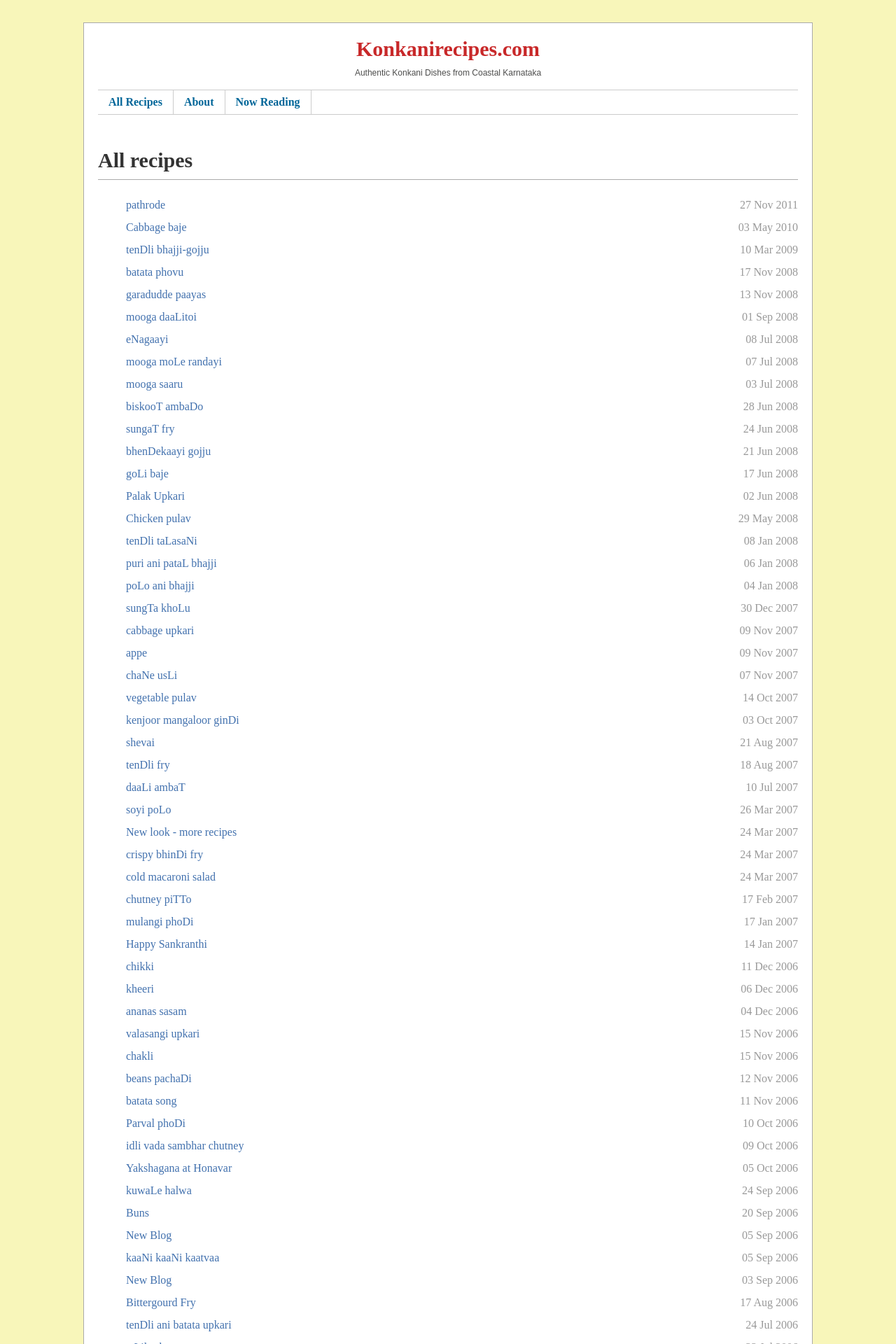
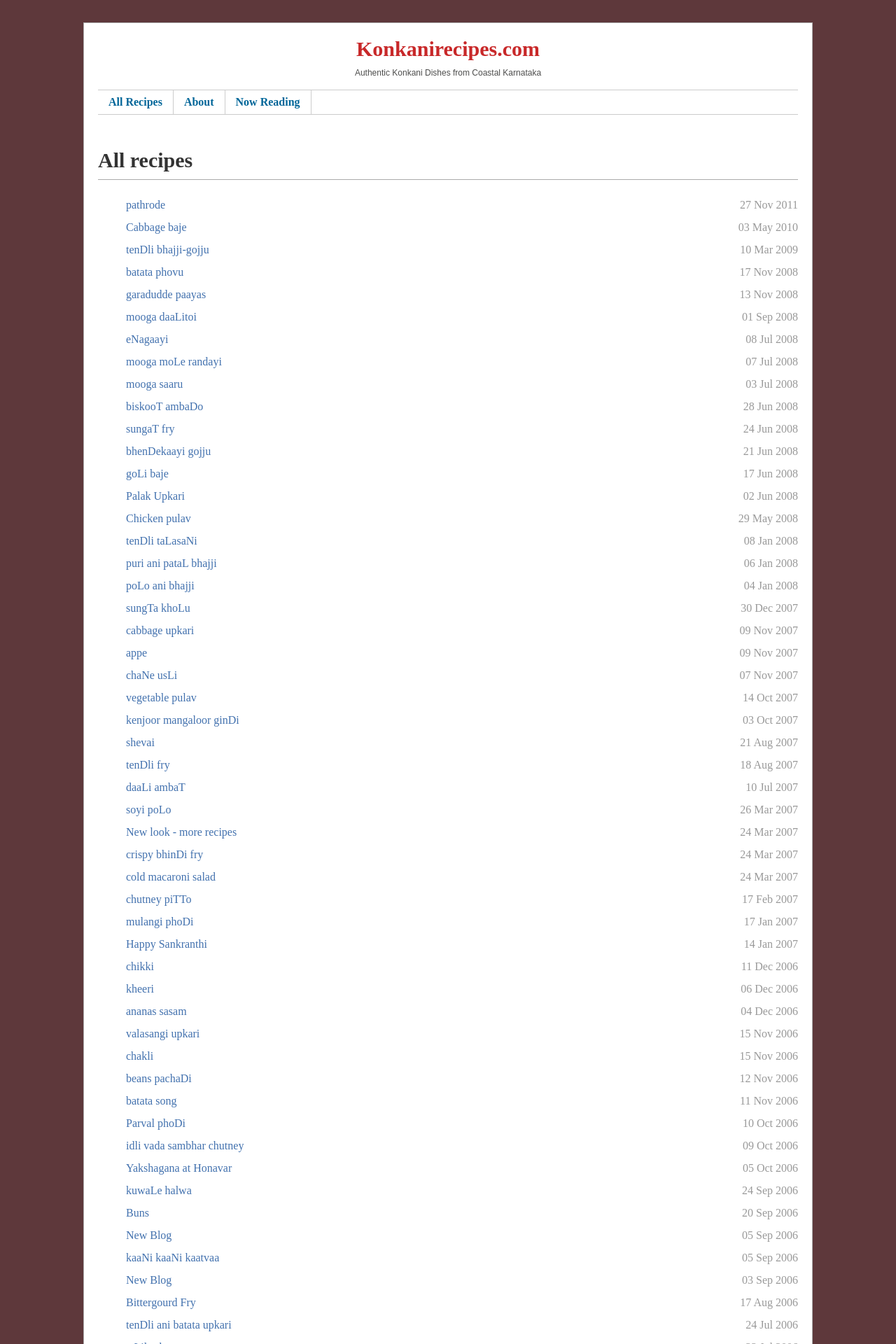
Before and after one commit to npai/npai.github.com, a Jekyll site: the page built from recipes/index.html, in a window 1280 px wide. Shown: the top 1920 px of the page at 70% size. Built offline with Jekyll 4.4.1, drawn with Linux system fonts in a browser that asks for light colours; some web fonts are replaced; comment, search, counter and statistics services are not loaded.

Commit message:
Update css/style.css

```diff
--- a/css/style.css
+++ b/css/style.css
@@ -1,7 +1,7 @@
 body {
 	font-family: 'Droid Serif', serif;
 	font-size: 16px;
-	background: #f8f6ba;
+	background: #5e383b;
 	color: #333;
 }
 
```
